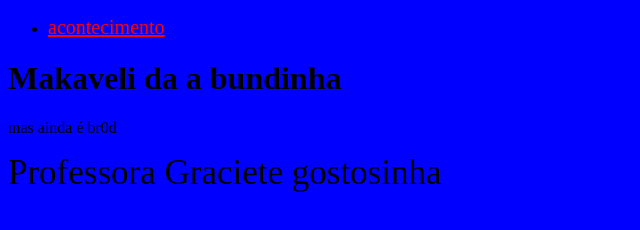
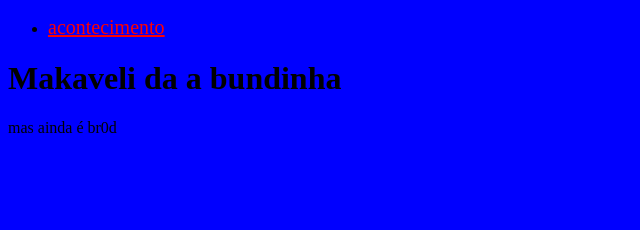
Before and after one commit to makaveliKDC/o_Curso, a plain HTML site: page Teste/index.html in a window 1280 px wide. Shown: the whole page, without its empty margins (0-640 px from the left). Drawn offline with Linux system fonts and the light colour scheme.

Commit message:
concerto

```diff
--- a/Teste/index.css
+++ b/Teste/index.css
@@ -6,6 +6,3 @@ li a{
   font-style: none;
   font-size: 20PX;
 }
-p2{
-  font-size: 35px;
-}
--- a/Teste/index.html
+++ b/Teste/index.html
@@ -11,6 +11,5 @@
     </ul>
     <h1>Makaveli da a bundinha</h1>
     <p>mas ainda é br0d</p>
-    <p2>Professora Graciete gostosinha</p2>
   </body>
 </html>
```
